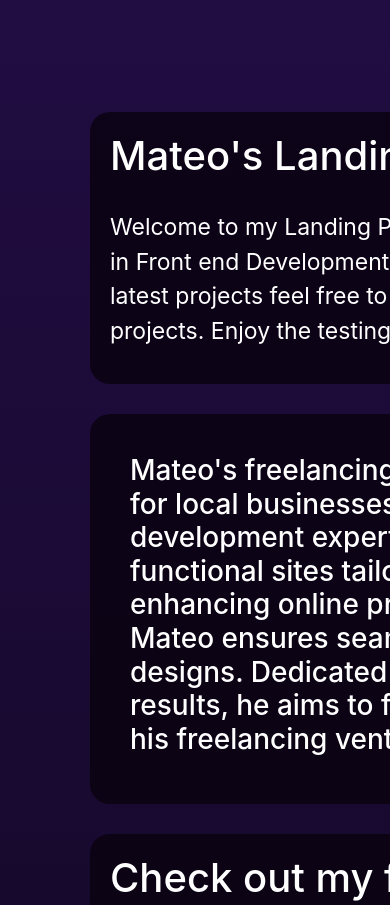
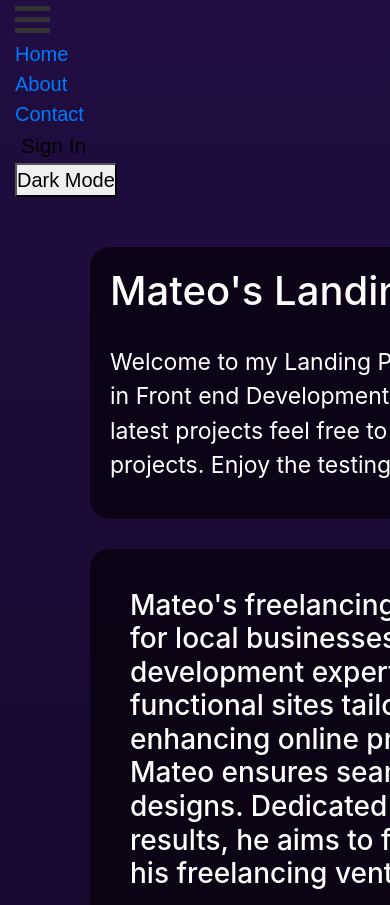
Before and after one commit to mgarcia5621/landingpage, a plain HTML site: page index.html in a window 390 px wide. Shown: the top 905 px of the page. Drawn offline with nearby package versions, Linux system fonts and the light colour scheme; a web font is replaced by a local one.

Commit message:
added the nav bar for mobile, and other things fixed.

```diff
--- a/index.html
+++ b/index.html
@@ -18,15 +18,37 @@
 
 <body>
     <div class="main-container">
+        <div class="container" onclick="myFunction(this)">
+            <div class="bar1"></div>
+            <div class="bar2"></div>
+            <div class="bar3"></div>
+
+            <div class="sidenav-mob">
+                <a class="active" href="#home">Home</a>
+                <a href="about">About</a>
+                <a href="contact">Contact</a>
+                <div id="sign-in-div">
+                    <button id="sign-in" onclick="signIn()">Sign In</button>
+                    <div class="box-sign-in">
+                        Fill the forms down below to sign up with us!
+                        <div class="div-form">
+                            <form action="/action_page.php">
+                                <label for="fname">username</label><br>
+                                <input type="text" id="fname" name="fname" value=""><br>
+                                <label for="lname">password</label><br>
+                                <input type="text" id="lname" name="lname" value=""><br><br>
+                                <input class="btn-submit" type="submit" value="Submit">
+                            </form>
+                        </div>
+                    </div>
+                </div>
+                <button onclick="darkMode()" class="darkmode">Dark Mode</button>
+            </div>
+        </div>
         <div class="topnav">
             <a class="active" href="#home">Home</a>
             <a href="about">About</a>
             <a href="contact">Contact</a>
-            <div class="container" onclick="myFunction(this)">
-                <div class="bar1"></div>
-                <div class="bar2"></div>
-                <div class="bar3"></div>
-            </div>
             <div id="sign-in-div">
                 <button id="sign-in" onclick="signIn()">Sign In</button>
                 <div class="box-sign-in">
@@ -51,7 +73,8 @@
                 <div class="hero-desc-cont">
 
                     <p class="hero-desc">Welcome to my Landing Page! I created it from scratch
-                        I am pursuing a career in Front end Development this will be my portforlio landing page to see my
+                        I am pursuing a career in Front end Development this will be my portforlio landing page to see
+                        my
                         latest projects
                         feel free to contact me through email for any freelance projects. Enjoy the testing website in
                         progress!
@@ -64,12 +87,14 @@
                         Mateo's freelancing side gig revolves around creating websites for local businesses and beyond.
                         Armed
                         with web design
-                        and development expertise, he crafts visually appealing and functional sites tailored to individual
+                        and development expertise, he crafts visually appealing and functional sites tailored to
+                        individual
                         needs. Whether it's
                         enhancing online presence or boosting e-commerce capabilities, Mateo ensures seamless user
                         experiences
                         and responsive
-                        designs. Dedicated to meeting deadlines and delivering quality results, he aims to foster lasting
+                        designs. Dedicated to meeting deadlines and delivering quality results, he aims to foster
+                        lasting
                         client
                         relationships,
                         expanding his freelancing venture with each successful project.
@@ -94,7 +119,8 @@
             <div class="grid-item item5">
                 <h3>Lorem ipsum dolor sit amet consectetur adipisicing elit.</h3>
                 <p>Lorem ipsum dolor sit amet, consectetur adipisicing elit. Modi laboriosam, saepe vero, rerum ipsa
-                    explicabo atque sequi eligendi provident aperiam porro alias necessitatibus voluptatibus consequatur.
+                    explicabo atque sequi eligendi provident aperiam porro alias necessitatibus voluptatibus
+                    consequatur.
                 </p>
             </div>
         </div>
@@ -106,10 +132,12 @@
                     soluta sunt assumenda quasi?
                 </p>
             </div>
-            <div class="grid-item item2"><p>Lorem ipsum dolor sit amet consectetur adipisicing elit. Pariatur
-                perferendis veritatis architecto voluptatem cupiditate tempore fugit nesciunt dolor enim autem.
-                Lorem ipsum dolor sit amet consectetur adipisicing elit. Consequuntur, deserunt ducimus nulla labore laboriosam numquam.
-            </p>
+            <div class="grid-item item2">
+                <p>Lorem ipsum dolor sit amet consectetur adipisicing elit. Pariatur
+                    perferendis veritatis architecto voluptatem cupiditate tempore fugit nesciunt dolor enim autem.
+                    Lorem ipsum dolor sit amet consectetur adipisicing elit. Consequuntur, deserunt ducimus nulla labore
+                    laboriosam numquam.
+                </p>
             </div>
             <div class="grid-item item3">
                 Lorem ipsum dolor sit amet consectetur adipisicing elit. Consequuntur fugiat nisi quis. Enim, autem
@@ -118,7 +146,6 @@
             </div>
         </div>
     </div>
-
     <div class="footer-mat">
         <footer class="mateo">
             Created By Mateo 2023
@@ -126,4 +153,5 @@
     </div>
     <script src="scripts.js"></script>
 </body>
+
 </html>
--- a/scripts.js
+++ b/scripts.js
@@ -65,9 +65,11 @@
 
 // let signIn = document.getElementById("sign-in");
 
-// function myFunction(x) {
-//     x.classList.toggle("change");
-//   }
+function myFunction(x) {
+    x.classList.toggle("change");
+  }
+
+
   let index = 0;
 
   function darkMode() {
--- a/styles.css
+++ b/styles.css
@@ -266,9 +266,6 @@ body {
 
 @media screen and (max-width: 768px) {
 
-    /* .container {
-        display: block;
-    } */
     .main-container {
         height: 100%;
         width: 148%;
@@ -288,6 +285,7 @@ body {
         display: grid;
         grid-template-columns: 1fr;
         padding-left: 90px;
+        padding-top: 50px;
     }
 
     .item1 {
@@ -319,14 +317,47 @@ body {
     .container {
         display: block;
     }
+
     .footer-mat {
         width: 148vw;
         display: flex;
         justify-content: center;
         padding-top: 10px;
     }
+
     .grid-item {
         width: 60rem;
+    }
+
+    .sidenav-mob, a {
+        display: flex;
+        flex-direction: column;
+        font-family: 'Viga', sans-serif;
+        font-size: 20px;
+        /* width: 200px;
+        height: 200px;
+        background: #FF7A59;
+        opacity: .5; */
+    }
+
+    .sidenav-mob::before {
+        display: none;
+    }
+
+    #sign-in-div {
+        width: fit-content;
+        padding: 0px;
+    }
+    .darkmode {
+        width: fit-content;
+        padding: 0px;
+
+    }
+}
+
+@media screen and (max-width: 768px) {
+    .container {
+        max-width: 71rem;
     }
 }
 
@@ -334,5 +365,5 @@ body {
     display: flex;
     justify-content: center;
     flex-direction: row-reverse;
-    gap: 23px;
+    gap: 18px;
 }
```
